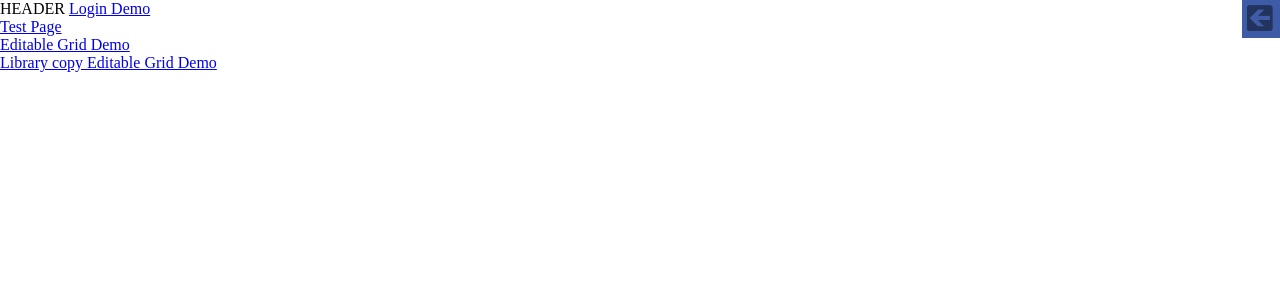
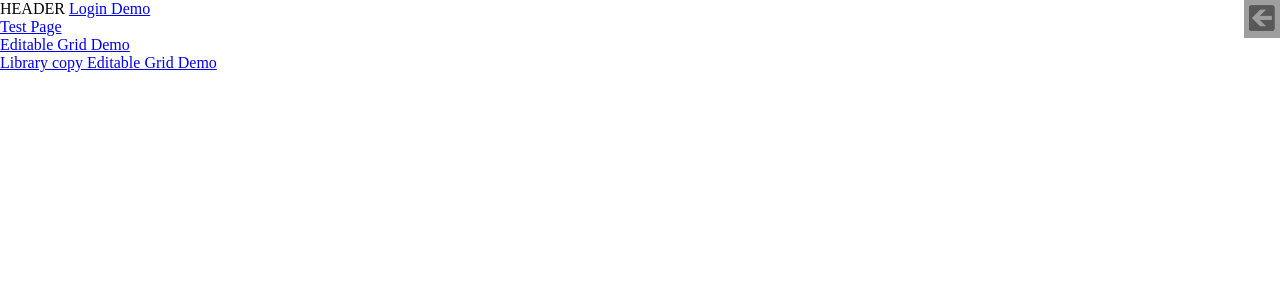
Before and after one commit to mrmupton/development, a PHP site: page / in a window 1280 px wide. Shown: the top 300 px of the page. Run offline with PHP 8.4, Linux system fonts and the light colour scheme; some libraries are stand-ins or nearby versions; grey boxes are pictures that could not be loaded.

Commit message:
no message

```diff
--- a/library/adminBar/adminBar.php
+++ b/library/adminBar/adminBar.php
@@ -9,9 +9,17 @@ var docroot = window.location.protocol + '//' + window.location.hostname + '/';
 $(document).ready(function() {
 	$('.open').click(function() {
 		var w = $('.adminbar').width();
-		if(w < 200){ $('.adminbar').animate({"width":"100%"}, "slow") }
-		else { $('.adminbar').animate({"width":"42px"}, "slow");
+		if(w < 200){
+			$('.adminbar').animate({"width":"100%"}, "slow");
+			$('.open').html('<img src="'+docroot+'library/adminBar/images/contract.png" width="29" height="29" alt="Contract Admin Bar" />');
 		}
+		else {
+			$('.adminbar').animate({"width":"36px"}, "slow");
+			$('.open').html('<img src="'+docroot+'library/adminBar/images/expand.png" width="29" height="29" alt="Contract Admin Bar" />');
+		}
+	});
+	$('input[type=text]').focus(function(){
+		$(this).css({'background':'white'});
 	});
 <?php
 	if(isset($_SESSION['username'])){
@@ -48,6 +56,7 @@ $(document).ready(function() {
 	});
 });
 </script>
+<div class="adminbarbg"></div>
 <div class="adminbar">
 	<div class="open">
     	<img src="<?php echo URL_PATH.'library/adminBar/images/expand.png'; ?>" width="29" height="29" alt="Expand Admin Bar" />
--- a/library/adminBar/css/adminbar.css
+++ b/library/adminBar/css/adminbar.css
@@ -1,14 +1,19 @@
 /* CSS Document */
 .adminbar {
 	position:fixed;
-    background-color:#3d5ba7;
+    background:url('../images/adminbarbg.png') repeat;
     top:0;
 	right:0;
 	height:38px;
-	width:38px;
+	width:36px;
 	overflow:hidden;
 }
 .adminbar .open { float:left; padding:4px; position:relative; }
 
 .adminbar .adminbarform { position:relative; color:white; }
-#adminBarAccess { float:left; width:480px; position:relative;  padding:6px 0; }
+#adminBarAccess { float:right; width:370px; position:relative;  padding:6px 0; }
+input#username { background:transparent url('../images/username.png'); width:150px; height:1.7em; border:1px solid #006;  }
+input#username:focus { background:white; }
+input#password { background:transparent url('../images/password.png'); width:150px; height:1.7em; border:1px solid #006;  }
+input#password:focus { background:white; }
+input#submit { background:transparent url('../images/login.png'); border:0px; color:transparent; height:23px; width:48px; }
--- a/library/siteSecurity/forms/loginForm.php
+++ b/library/siteSecurity/forms/loginForm.php
@@ -1,3 +1,3 @@
-Username: <input type="text" name="username" id="username" value="" autocomplete="off" />
-Password: <input type="password" name="password" id="password" value="" autocomplete="off" />
+<input type="text" name="username" id="username" value="" autocomplete="off" />
+<input type="password" name="password" id="password" value="" autocomplete="off" />
 <input type="submit" name="submit" id="submit" value="Login" /><input id="form" name="form" type="hidden" value="loginUser" />
```
